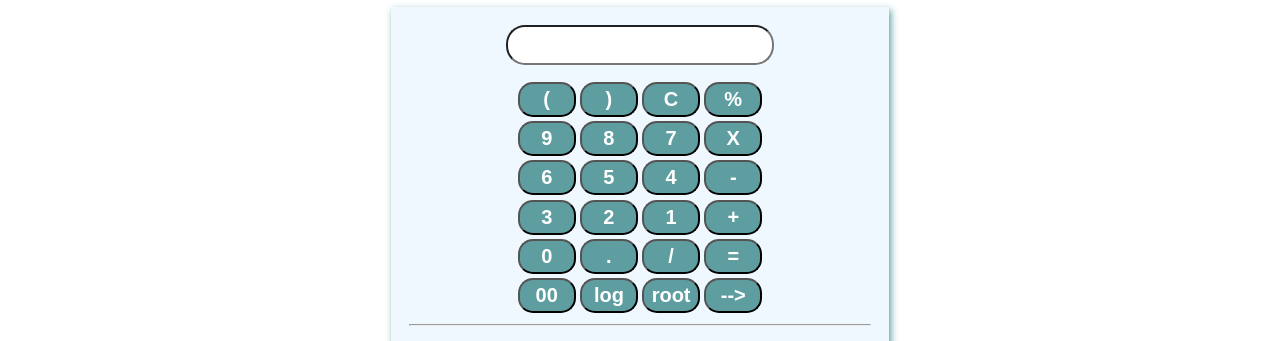
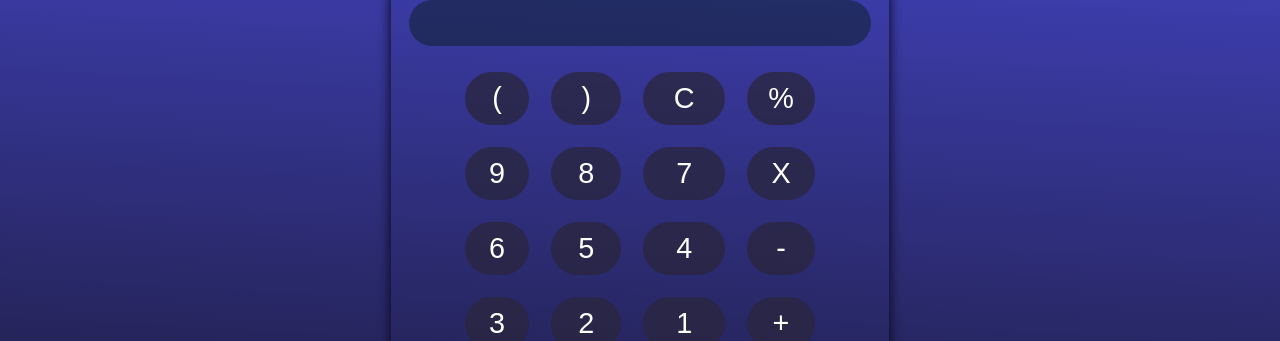
Before and after one commit to Rajnish2000/simple_calculator, a plain HTML site: page index.html in a window 1280 px wide. Shown: the part 73-414 px from the top of the page. Drawn offline with Linux system fonts and the light colour scheme.

Commit message:
Update style.css

```diff
--- a/style.css
+++ b/style.css
@@ -1,35 +1,147 @@
-.container{
-    text-align: center;
+* {
+  box-sizing: border-box;
+  padding: 0px;
+  margin: 0px;
+}
+.container {
+  display: flex;
+  width: 100%;
+  flex-direction: column;
+  height: 100vh;
+  justify-content: center;
+  background: linear-gradient(3deg, #0e0d0d, #4141bb);
+  align-items: center;
 }
 
-table{
-    margin: auto;
-    margin-top: 14px;
+table {
+  margin: auto;
+  margin-top: 14px;
 }
 
-button{
-    height: 35px;
-    width: 58px;
-    margin: 0.1px;
-    font-size: 20px;
-    font-weight: bold;
-    text-align: center;
-    color: white;
-    background-color: cadetblue;
-    border-radius: 15px;
+button {
+  width: 100%;
+  height: 100%;
+  font-size: 1.8rem;
+  cursor: pointer;
+  text-align: center;
+  color: white;
+  background-color: #2a263fc7;
+  border-radius: 30px;
+  padding: 10px 16px;
+  outline: none;
+  border: none;
+}
+.heading {
+  font-size: 3rem;
+  color: aliceblue;
+}
+input {
+  font-size: 1.4rem;
+  padding: 10px;
+  background: #0b1e2580;
+  border: none;
+  outline: none;
+  width: 100%;
+  border-radius: 25px;
+  color: white;
+  font-family: Verdana, Geneva, Tahoma, sans-serif;
+  text-align: end;
 }
 
-input{
-    font-size: 20px;
-    height: 34px;
-    width: 260px;
-    border-radius: 19px;
+.container1 {
+  height: 100%;
+  background: linear-gradient(45deg, transparent, transparent);
+  border-radius: 13px;
+  padding: 18px;
+  display: inline-block;
+  box-shadow: 0px 5px 11px 1px #0d0a21fc;
+}
+.operation {
+  background-color: coral;
+  padding: 9px 20px;
+}
+.operator {
+  background-color: crimson;
+}
+.clear {
+  background: red;
+}
+.move {
+  background-color: #2200ff;
+}
+td {
+  padding: 10px;
+}* {
+  box-sizing: border-box;
+  padding: 0px;
+  margin: 0px;
+}
+.container {
+  display: flex;
+  width: 100%;
+  flex-direction: column;
+  height: 100vh;
+  justify-content: center;
+  background: linear-gradient(3deg, #0e0d0d, #4141bb);
+  align-items: center;
 }
 
-.container1{
-    background-color: aliceblue;
-    padding: 18px;
-    display: inline-block;
-    box-shadow: 2px 3px 7px 0px cadetblue;
+table {
+  margin: auto;
+  margin-top: 14px;
+}
 
+button {
+  width: 100%;
+  height: 100%;
+  font-size: 1.8rem;
+  cursor: pointer;
+  text-align: center;
+  color: white;
+  background-color: #2a263fc7;
+  border-radius: 30px;
+  padding: 10px 16px;
+  outline: none;
+  border: none;
 }
+.heading {
+  font-size: 3rem;
+  color: aliceblue;
+}
+input {
+  font-size: 1.4rem;
+  padding: 10px;
+  background: #0b1e2580;
+  border: none;
+  outline: none;
+  width: 100%;
+  border-radius: 25px;
+  color: white;
+  font-family: Verdana, Geneva, Tahoma, sans-serif;
+  text-align: end;
+}
+
+.container1 {
+  height: 100%;
+  background: linear-gradient(45deg, transparent, transparent);
+  border-radius: 13px;
+  padding: 18px;
+  display: inline-block;
+  box-shadow: 0px 5px 11px 1px #0d0a21fc;
+}
+.operation {
+  background-color: coral;
+  padding: 9px 20px;
+}
+.operator {
+  background-color: crimson;
+}
+.clear {
+  background: red;
+}
+.move {
+  background-color: #2200ff;
+}
+td {
+  padding: 10px;
+}
```
